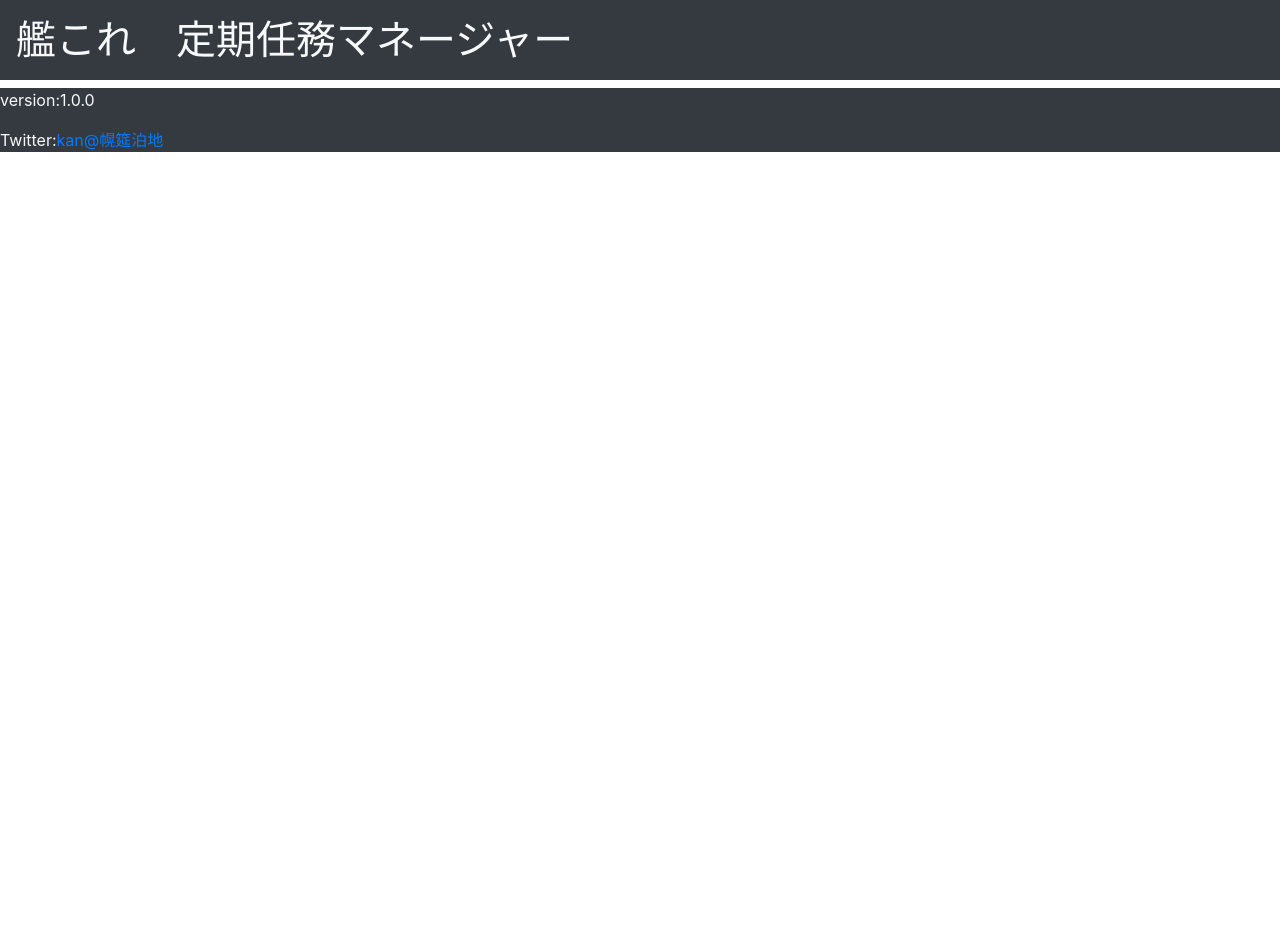
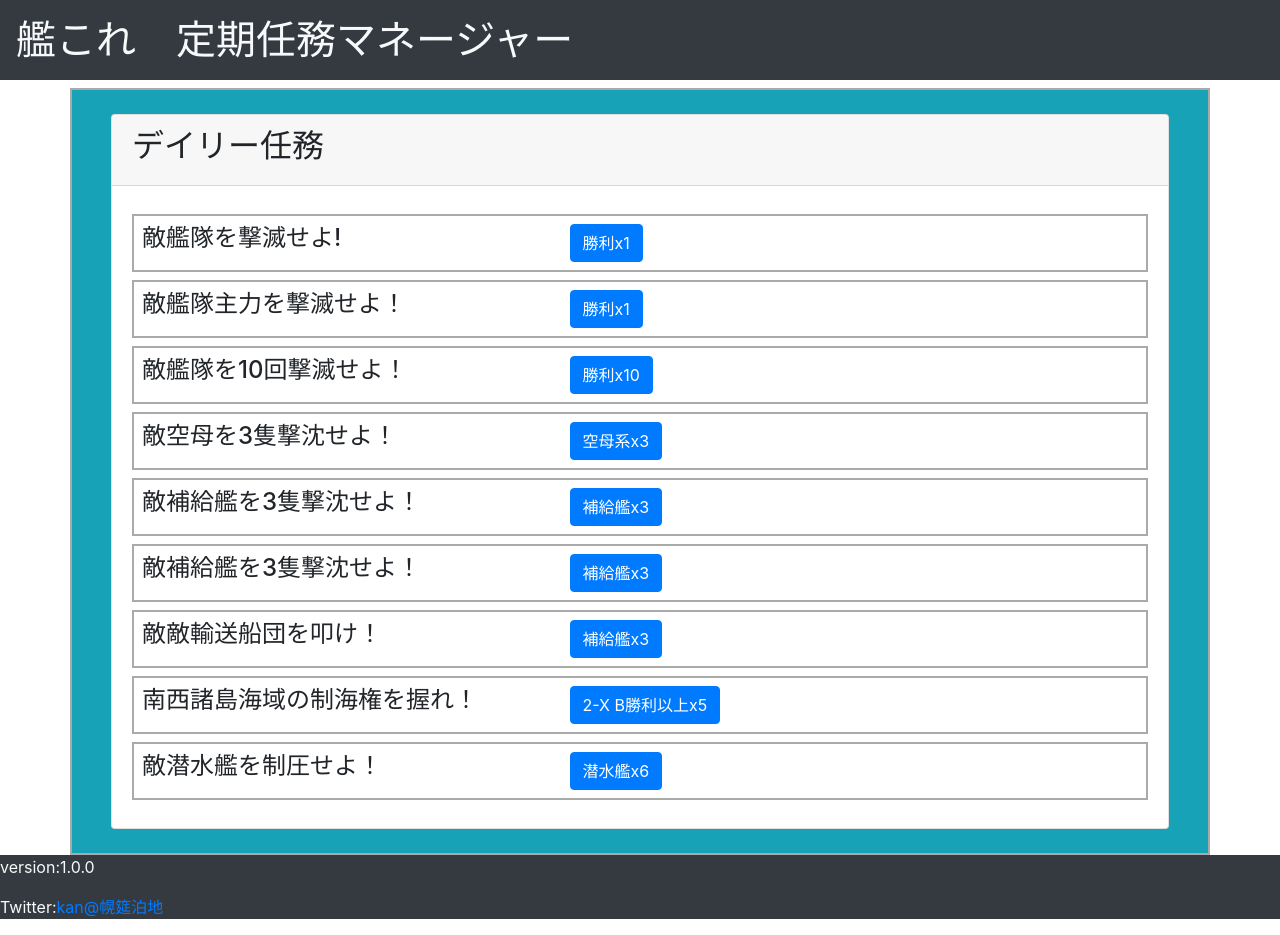
Before and after one commit to kan56/mission-manager-KC, a plain HTML site: page index.html in a window 1280 px wide. Before the commit the page ends 800 px from the top, so only its background shows below. Drawn offline with nearby package versions, Linux system fonts and the light colour scheme.

Commit message:
デイリー任務をテストで追加

```diff
--- a/css/style.css
+++ b/css/style.css
@@ -1,3 +1,7 @@
 h1{
     color: darkblue;
 }
+
+.container{
+    border: 2px solid #aaaaaa;
+}
--- a/index.html
+++ b/index.html
@@ -9,11 +9,107 @@
     <title>艦これ　定期任務マネージャー</title>
 </head>
 <body>
-    <header class="bg-dark">
+    <header class="bg-dark sticky-top">
         <div>
             <h1 class="display-6 text-light p-3">艦これ　定期任務マネージャー</h1>
         </div>
     </header>
+
+    <main>
+        <div class="container bg-info" id="dayry">
+            <div class="card m-4">
+                <div class="card-header">
+                    <h2>デイリー任務</h2>
+                </div>
+                <div class="card-body">
+                    <div class="container my-2 p-2">
+                        <div class="row">
+                            <h4 class="col-5">敵艦隊を撃滅せよ!</h4>
+                            <div class="col-6">
+                                <button type="button" class="btn btn-primary">勝利x1</button>
+                            </div>
+                        </div>
+                    </div>
+                    <div class="container my-2 p-2">
+                        <div class="row">
+                            <h4 class="col-5">敵艦隊主力を撃滅せよ！</h4>
+                            <div class="col-6">
+                                <button type="button" class="btn btn-primary">勝利x1</button>
+                            </div>
+                        </div>
+                    </div>
+                    <div class="container my-2 p-2">
+                        <div class="row">
+                            <h4 class="col-5">敵艦隊を10回撃滅せよ！</h4>
+                            <div class="col-6">
+                                <button type="button" class="btn btn-primary">勝利x10</button>
+                            </div>
+                        </div>
+                    </div>
+                    <div class="container my-2 p-2">
+                        <div class="row">
+                            <h4 class="col-5">敵空母を3隻撃沈せよ！</h4>
+                            <div class="col-6">
+                                <button type="button" class="btn btn-primary">空母系x3</button>
+                            </div>
+                        </div>
+                    </div>
+                    <div class="container my-2 p-2">
+                        <div class="row">
+                            <h4 class="col-5">敵補給艦を3隻撃沈せよ！</h4>
+                            <div class="col-6">
+                                <button type="button" class="btn btn-primary">補給艦x3</button>
+                            </div>
+                        </div>
+                    </div>
+                    <div class="container my-2 p-2">
+                        <div class="row">
+                            <h4 class="col-5">敵補給艦を3隻撃沈せよ！</h4>
+                            <div class="col-6">
+                                <button type="button" class="btn btn-primary">補給艦x3</button>
+                            </div>
+                        </div>
+                    </div>
+                    <div class="container my-2 p-2">
+                        <div class="row">
+                            <h4 class="col-5">敵敵輸送船団を叩け！</h4>
+                            <div class="col-6">
+                                <button type="button" class="btn btn-primary">補給艦x3</button>
+                            </div>
+                        </div>
+                    </div>
+                    <div class="container my-2 p-2">
+                        <div class="row">
+                            <h4 class="col-5">南西諸島海域の制海権を握れ！</h4>
+                            <div class="col-6">
+                                <button type="button" class="btn btn-primary">2-X B勝利以上x5</button>
+                            </div>
+                        </div>
+                    </div>
+                    <div class="container my-2 p-2">
+                        <div class="row">
+                            <h4 class="col-5">敵潜水艦を制圧せよ！</h4>
+                            <div class="col-6">
+                                <button type="button" class="btn btn-primary">潜水艦x6</button>
+                            </div>
+                        </div>
+                    </div>
+                </div>
+
+            </div>
+
+        </div>
+        <div>
+
+        </div>
+        <div>
+
+        </div>
+        <div>
+
+        </div>
+
+    </main>
 
 
     <footer class="bg-dark">
--- a/js/script.js
+++ b/js/script.js
@@ -1 +1,7 @@
 window.alert("hello,world!");
+
+$(function(){
+    $(".btn").on("click",function(){
+        $(this).css("color","red");
+    });
+});
```
